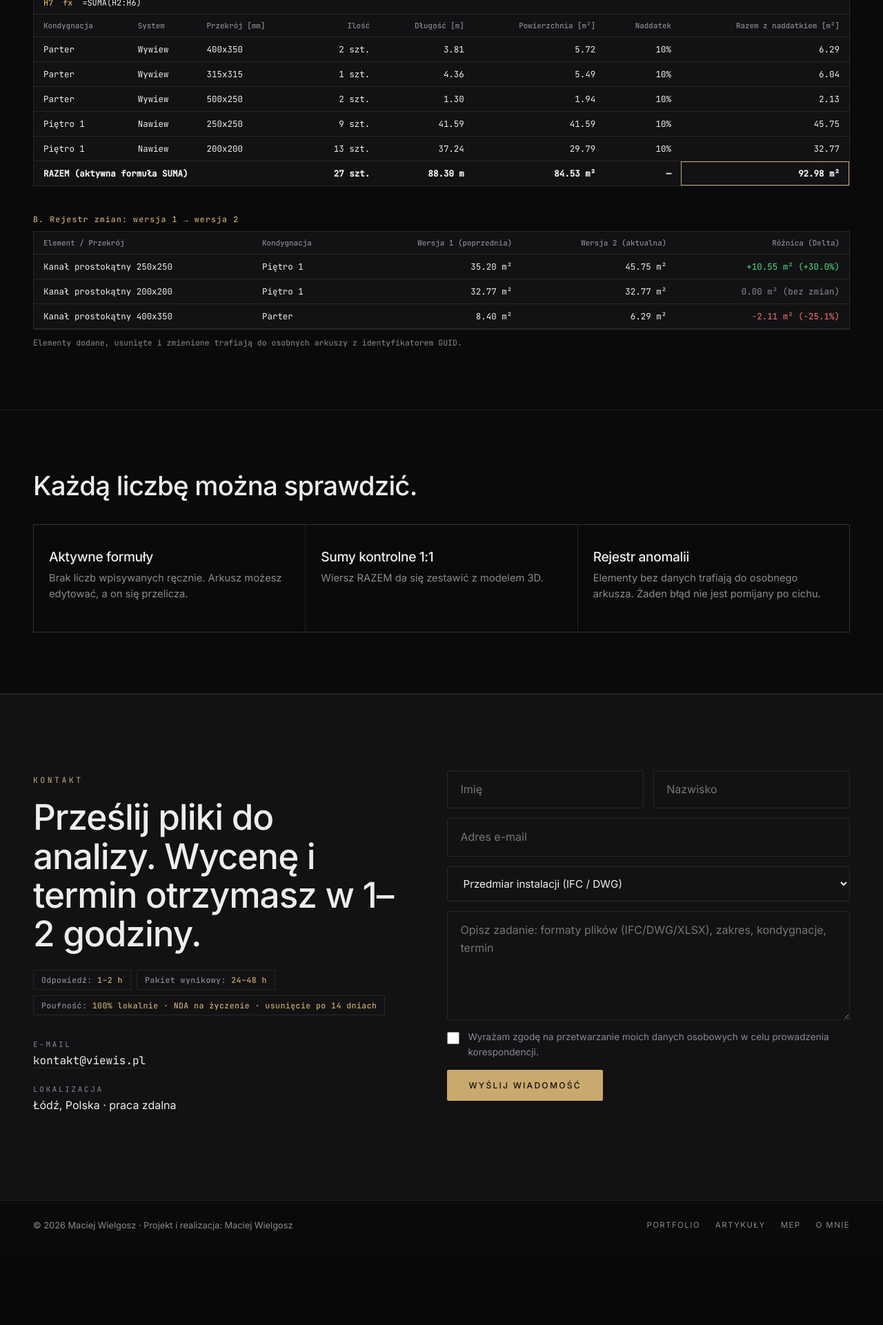
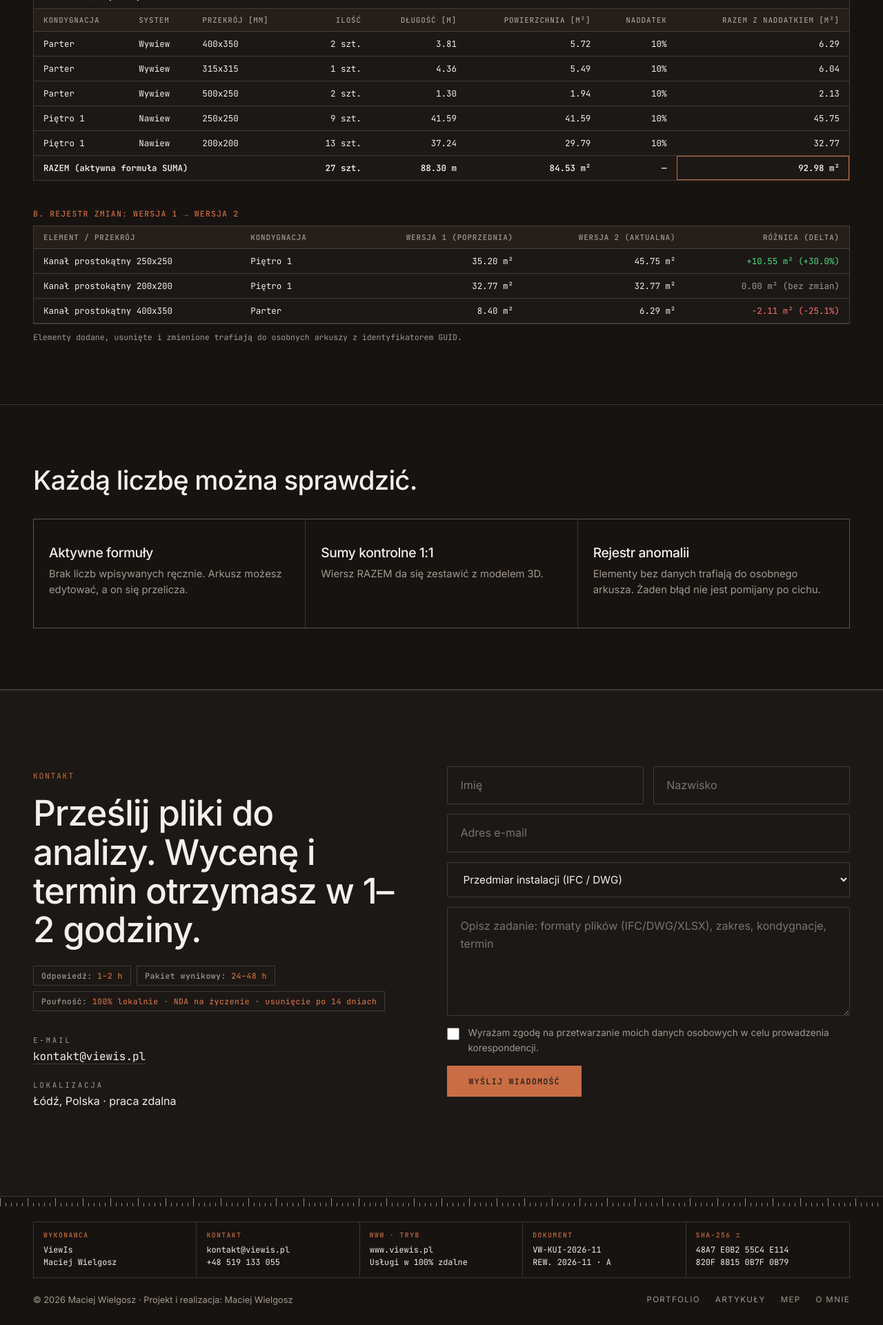
Before and after one commit to wievis/ViewIs, a Django app: page / in a window 1280 px wide. Shown: the part 1920-3841 px from the top of the page at 69% size. Before the commit the page ends 3704 px from the top, so only its background shows below. Run offline with Django 4.2, Linux system fonts and the light colour scheme; data that the repository does not hold is empty; some libraries are stand-ins or nearby versions.

Commit message:
refactor: update web UI matching Viewis engineering PDF design standards

```diff
--- /dev/null
+++ b/portfolio/static/blueprint.css
@@ -0,0 +1,39 @@
+::selection { background: var(--signal); color: #fff; }
+h1, h2, h3, h4 { font-family: var(--sans); font-weight: 600; letter-spacing: -.02em; }
+.display, .h2 { font-family: var(--sans); font-weight: 300; letter-spacing: -.03em; }
+.brand-name { font-family: var(--sans); font-weight: 600; font-size: 1.05rem; letter-spacing: .24em; }
+.brand-badge { border-radius: 0; font-weight: 500; }
+.site-header { border-bottom: 1px solid var(--line); }
+.site-nav a { font-family: var(--mono); font-size: .68rem; letter-spacing: .14em; }
+.site-nav a::after { height: 2px; background: var(--signal); }
+.btn { border-radius: 0 !important; font-family: var(--mono); font-weight: 500; font-size: .72rem; letter-spacing: .12em; }
+.btn-primary:hover { background: var(--signal); border-color: var(--signal); color: #fff; filter: none; }
+.card, .cards, .portfolio-card, .article-card, .featured-item, .featured a, .panel, .portrait, .flow-box, .band, .hero-slate { border-radius: 0; }
+.filter-btn, .chips span, .lb-badge, .lb-counter, .card-badge, .hero-pill-badge { border-radius: 0; }
+.eyebrow, .meta, .card-meta { font-family: var(--mono); letter-spacing: .14em; }
+.contact-section { background: var(--surface); }
+.form input[type=text], .form input[type=email], .form textarea { border-radius: 0; }
+
+.eng-lbl { text-transform: uppercase; letter-spacing: .14em; }
+.eng-hero h1 { font-weight: 300; }
+.eng-hero h1, .eng-h h2 { letter-spacing: -.03em; }
+.eng-panel, .eng-sla, .eng-grid, .eng-tw, .eng-media { position: relative; }
+.eng-panel::before, .eng-panel::after { content: ""; position: absolute; width: 10px; height: 10px; pointer-events: none; }
+.eng-panel::before { top: -1px; left: -1px; border-top: 2px solid var(--signal); border-left: 2px solid var(--signal); }
+.eng-panel::after { bottom: -1px; right: -1px; border-bottom: 2px solid var(--signal); border-right: 2px solid var(--signal); }
+.eng-cell { border-top: 2px solid transparent; transition: border-color .3s; }
+.eng-cell:hover { border-top-color: var(--accent); }
+.eng-tbl thead th { background: var(--surface-2); text-transform: uppercase; letter-spacing: .08em; }
+.eng-tbl tfoot td:last-child { outline-color: var(--signal); }
+.eng-fx b { color: var(--signal); }
+.eng-sla strong { font-weight: 600; }
+.eng-s { position: relative; }
+
+.site-footer { padding: 0 0 26px; border-top: 1px solid var(--line); }
+.site-footer .ruler { height: 14px; margin-bottom: 22px; opacity: .55; background: repeating-linear-gradient(90deg, var(--text) 0 1px, transparent 1px 8px) bottom / 100% 5px no-repeat, repeating-linear-gradient(90deg, var(--text) 0 1px, transparent 1px 40px) bottom / 100% 12px no-repeat; }
+.tb { display: grid; grid-template-columns: repeat(5, 1fr); border: 1px solid var(--line); margin-bottom: 22px; }
+.tb > div { padding: 12px 14px; border-right: 1px solid var(--line); min-width: 0; }
+.tb > div:last-child { border-right: 0; }
+.tb dt { font: 500 .6rem var(--mono); letter-spacing: .16em; color: var(--accent); margin-bottom: 6px; }
+.tb dd { font: .74rem/1.55 var(--mono); color: var(--text); overflow-wrap: anywhere; }
+@media (max-width: 900px) { .tb { grid-template-columns: 1fr 1fr; } .tb > div { border-bottom: 1px solid var(--line); } }
--- a/portfolio/static/tokens.css
+++ b/portfolio/static/tokens.css
@@ -1,37 +1,31 @@
 :root {
-  --bg: #0a0a0b;
-  --surface: #121214;
-  --surface-2: #19191c;
-  --line: rgba(255, 255, 255, .09);
-  --text: #ededed;
-  --muted: #8a8a90;
-  --accent: #c9a96e;
-  --accent-ink: #14110a;
-  --header-h: 76px;
-  --serif: 'Cormorant Garamond', Georgia, 'Times New Roman', serif;
+  --bg: #171310;
+  --surface: #1c1815;
+  --surface-2: #261f19;
+  --line: rgba(244, 239, 234, .16);
+  --text: #f4efea;
+  --muted: #a39a90;
+  --accent: #c86d44;
+  --accent-ink: #1c1815;
+  --sage: #7fa992;
+  --signal: #ff4f00;
+  --header-h: 64px;
+  --serif: 'Inter', -apple-system, BlinkMacSystemFont, 'Segoe UI', sans-serif;
   --sans: 'Inter', -apple-system, BlinkMacSystemFont, 'Segoe UI', sans-serif;
   --mono: 'JetBrains Mono', 'Courier New', monospace;
   --ease: cubic-bezier(.23, 1, .32, 1);
-  --radius: 14px;
+  --radius: 0px;
   --maxw: 1240px;
 }
 html.light-mode, body.light-mode {
-  --bg: #f6f4f0;
-  --surface: #ffffff;
-  --surface-2: #efece6;
-  --line: rgba(0, 0, 0, .1);
-  --text: #1a1a1a;
-  --muted: #6b6b70;
-  --accent: #8a6a2f;
+  --bg: #f4efea;
+  --surface: #fbf8f5;
+  --surface-2: #ebe4dc;
+  --line: rgba(28, 24, 21, .22);
+  --text: #1c1815;
+  --muted: #6b625a;
+  --accent: #b4572f;
   --accent-ink: #ffffff;
+  --sage: #4f7965;
+  --signal: #e64600;
 }
-body.theme-mep { --accent: #38bdf8; --accent-ink: #04141f; }
-body.light-mode.theme-mep { --accent: #0369a1; --accent-ink: #ffffff; }
-
-body.theme-articles { --accent: #38bdf8; --accent-ink: #0b172a; }
-body.light-mode.theme-articles { --accent: #0284c7; --accent-ink: #ffffff; }
-body.theme-articles .brand-badge {
-  color: #38bdf8;
-  border-color: rgba(56, 189, 248, 0.35);
-  background: rgba(15, 23, 42, 0.8);
-}
--- a/portfolio/templates/base.html
+++ b/portfolio/templates/base.html
@@ -35,7 +35,7 @@
     <link rel="icon" type="image/x-icon" href="{% static 'image/viewis_logo.ico' %}">
     <link rel="preconnect" href="https://fonts.googleapis.com">
     <link rel="preconnect" href="https://fonts.gstatic.com" crossorigin>
-    <link href="https://fonts.googleapis.com/css2?family=Cormorant+Garamond:ital,wght@0,400;0,500;0,600;1,400&family=Inter:wght@300;400;500;600&family=JetBrains+Mono:wght@400;500&display=swap" rel="stylesheet">
+    <link href="https://fonts.googleapis.com/css2?family=Inter:wght@300;400;500;600;700&family=JetBrains+Mono:wght@400;500;600;700&display=swap" rel="stylesheet">
 
     <link rel="stylesheet" href="{% static 'tokens.css' %}">
     <link rel="stylesheet" href="{% static 'base.css' %}">
@@ -43,7 +43,7 @@
     <link rel="stylesheet" href="{% static 'switch.css' %}">
     <link rel="stylesheet" href="{% static 'lightbox.css' %}">
     <link rel="stylesheet" href="{% static 'site.css' %}">
-
+    <link rel="stylesheet" href="{% static 'blueprint.css' %}">
 
     {% block extra_head %}{% endblock %}
 </head>
@@ -56,7 +56,16 @@
     {% block footer_contact %}{% include 'contact_footer.html' %}{% endblock %}
 
     <footer class="site-footer">
-        <div class="container footer-inner">
+        <div class="ruler"></div>
+        <div class="container">
+            <dl class="tb">
+                <div><dt>{% if lang == 'en' %}CONTRACTOR{% else %}WYKONAWCA{% endif %}</dt><dd>ViewIs<br>Maciej Wielgosz</dd></div>
+                <div><dt>{% if lang == 'en' %}CONTACT{% else %}KONTAKT{% endif %}</dt><dd>{{ CONTACT_EMAIL }}<br>{{ CONTACT_PHONE|default:"+48 519 133 055" }}</dd></div>
+                <div><dt>WWW · {% if lang == 'en' %}MODE{% else %}TRYB{% endif %}</dt><dd>www.viewis.pl<br>{% if lang == 'en' %}100% remote{% else %}Usługi w 100% zdalne{% endif %}</dd></div>
+                <div><dt>{% if lang == 'en' %}DOCUMENT{% else %}DOKUMENT{% endif %}</dt><dd>VW-KUI-2026-11<br>{% if lang == 'en' %}REV.{% else %}REW.{% endif %} 2026-11 · A</dd></div>
+                <div><dt>SHA-256 Σ</dt><dd>48A7 E0B2 55C4 E114<br>820F 8B15 0B7F 0B79</dd></div>
+            </dl>
+            <div class="footer-inner">
                 <span>&copy; {% now "Y" %} Maciej Wielgosz &middot; {% if lang == 'en' %}Designed &amp; Developed by Maciej Wielgosz{% else %}Projekt i realizacja: Maciej Wielgosz{% endif %}</span>
                 <nav>
                     <a href="{% if lang == 'en' %}{% url 'portfolio_en' %}{% else %}{% url 'portfolio' %}{% endif %}">Portfolio</a>
@@ -64,6 +73,7 @@
                     <a href="{% if lang == 'en' %}{% url 'mep_landing_en' %}{% else %}{% url 'mep_landing' %}{% endif %}">MEP</a>
                     <a href="{% if lang == 'en' %}{% url 'about_en' %}{% else %}{% url 'about' %}{% endif %}">{% if lang == 'en' %}About{% else %}O mnie{% endif %}</a>
                 </nav>
+            </div>
         </div>
     </footer>
 
```
Lines whose indentation alone changed are shown as unchanged.
